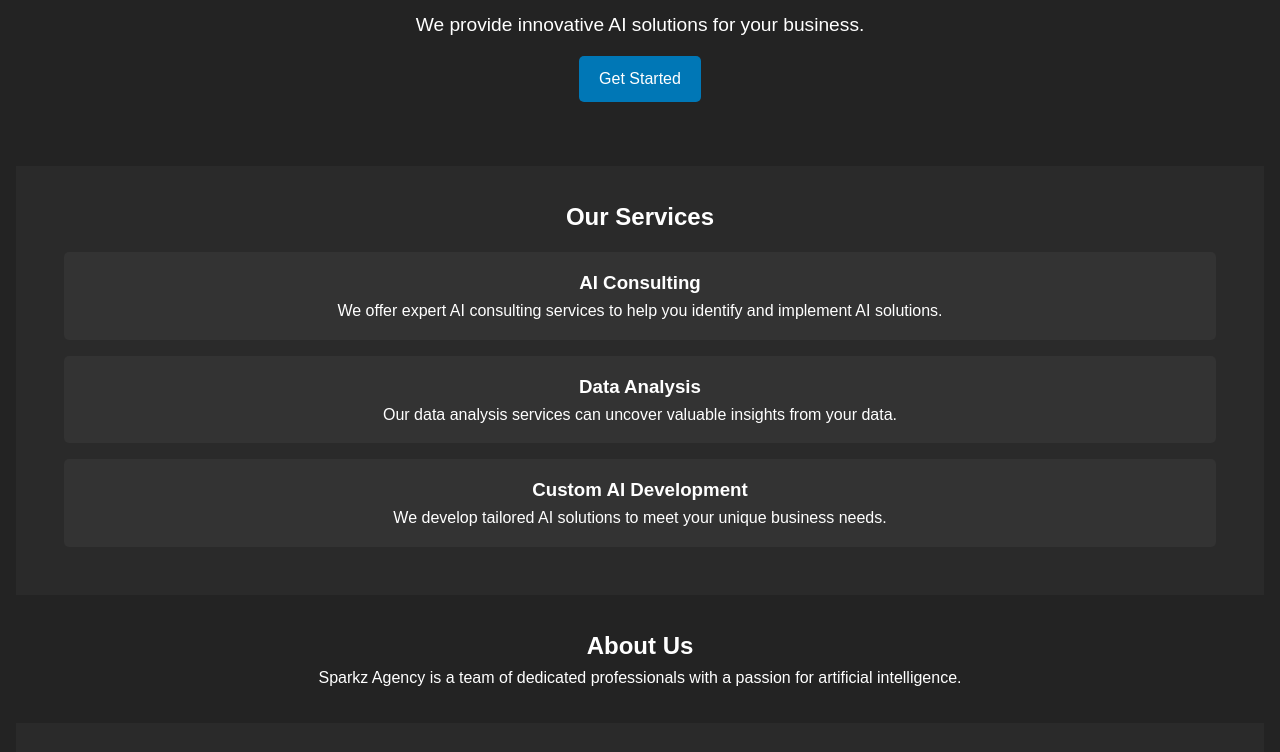
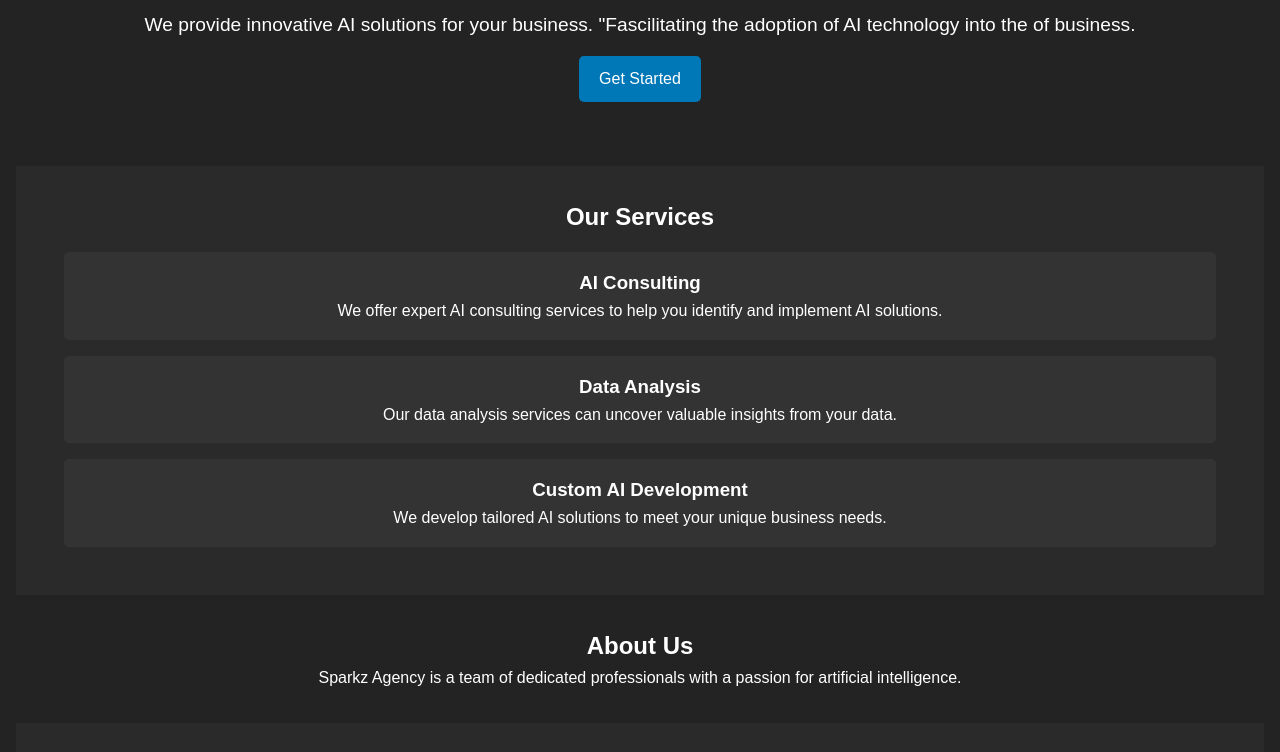
Before and after one commit to AOmar05/SparksAgency, a plain HTML site: page index.html in a window 1280 px wide. Shown: the part 208-960 px from the top of the page. Drawn offline with Linux system fonts and the light colour scheme; a script that the page names is missing.

Commit message:
Update index.html
mission statement was added

```diff
--- a/index.html
+++ b/index.html
@@ -20,7 +20,8 @@
 
     <section class="hero">
         <h1>Welcome to Sparks-AI</h1>
-        <p>We provide innovative AI solutions for your business.</p>
+        <p>We provide innovative AI solutions for your business.
+        "Fascilitating the adoption of AI technology into the of business.</p>
         <a href="#contact" class="cta-button">Get Started</a>
     </section>
 
```
